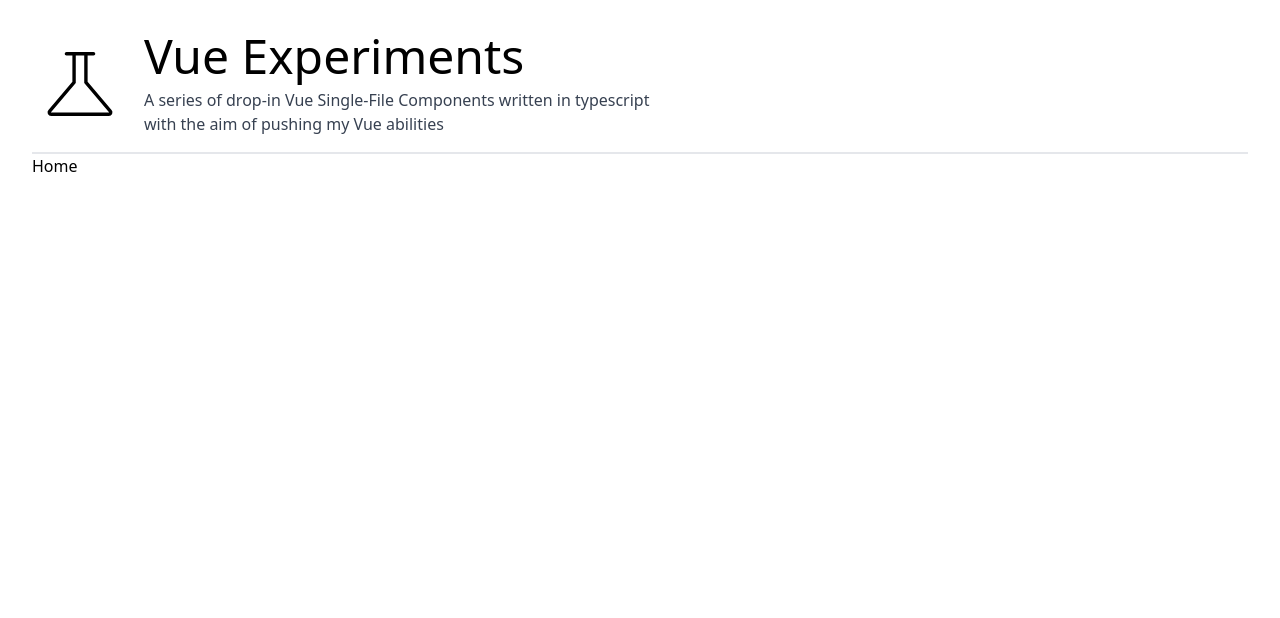
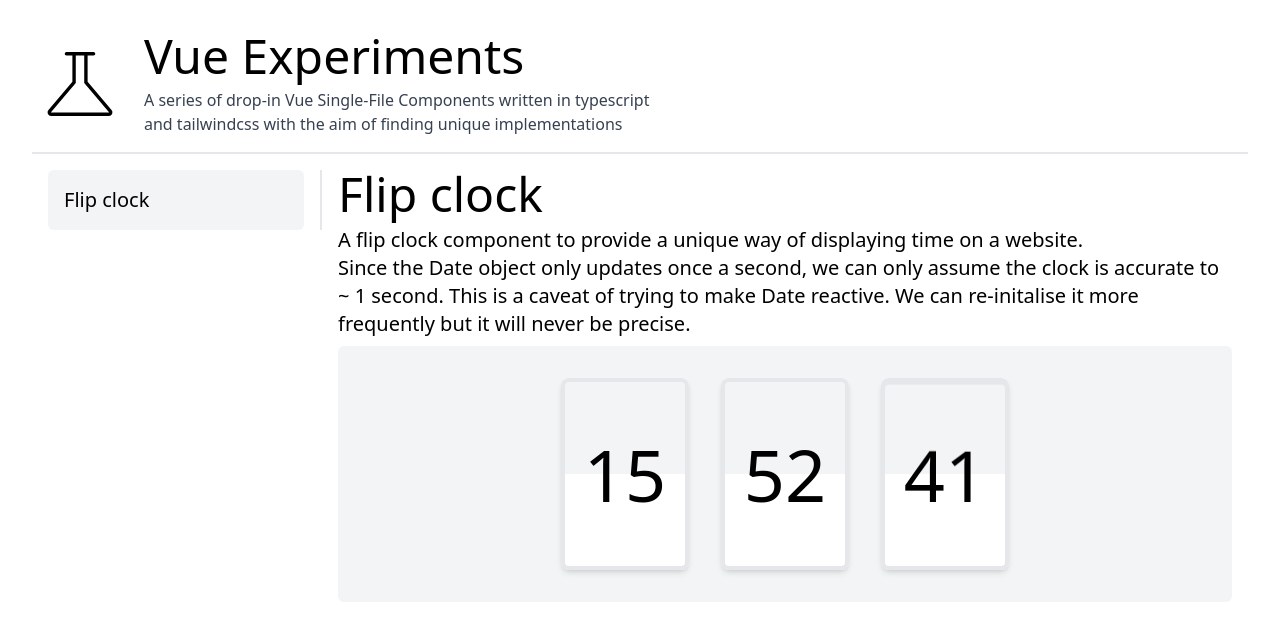
Before and after one commit to BenTopping/vue-experiments, a Vue app: page / in a window 1280 px wide. Shown: the top 618 px of the page. Built offline with nearby package versions, Linux system fonts and the light colour scheme.

Commit message:
feat(flip clock): Added flip clock experiment

```diff
--- a/src/App.vue
+++ b/src/App.vue
@@ -3,7 +3,7 @@
 </script>
 
 <template>
-  <div class="flex flex-col min-h-screen p-8">
+  <div class="flex flex-col min-h-screen h-full w-full p-8">
     <NavBar />
     <RouterView />
   </div>
--- /dev/null
+++ b/src/components/ExperimentContainer.vue
@@ -0,0 +1,8 @@
+<script setup lang="ts">
+</script>
+
+<template>
+    <div class="flex flex-col w-full h-full">
+        <h2 class="text-5xl font-light">Flip clock</h2>
+    </div>
+</template>
--- a/src/components/NavBar.vue
+++ b/src/components/NavBar.vue
@@ -10,7 +10,7 @@
         <h1 class="text-5xl font-light">Vue Experiments</h1>
         <span class="text-gray-700 text-wrap max-w-lg">
           A series of drop-in Vue Single-File Components written in typescript
-          with the aim of pushing my Vue abilities
+          and tailwindcss with the aim of finding unique implementations
         </span>
       </div>
     </div>
--- /dev/null
+++ b/src/components/SideBar.vue
@@ -0,0 +1,10 @@
+<script setup lang="ts">
+</script>
+
+<template>
+    <a class="flex flex-col h-full border-r-2 pr-4 mr-4">
+        <div class="flex rounded-md bg-gray-100 w-64 text-xl p-4 select-none cursor-pointer hover:text-white hover:bg-black transition">
+            <span>Flip clock</span>
+        </div>
+    </a>
+</template>
--- /dev/null
+++ b/src/components/experiments/FlipClock.vue
@@ -0,0 +1,121 @@
+<script setup lang="ts">
+import { ref, computed, onMounted, onUnmounted } from 'vue';
+
+let date: any = ref(new Date())
+let dateInterval: any = null
+
+const seconds = computed(() => padZero(date.value.getSeconds()))
+const minutes = computed(() => padZero(date.value.getMinutes()))
+const hours = computed(() => padZero(date.value.getHours()))
+
+function updateDate() {
+    date.value = new Date()
+}
+
+function padZero(i: number) {
+  const num = i < 10 ? "0" + i : i
+  return num;
+}
+
+onMounted(() => {
+    dateInterval = setInterval(updateDate, 1000)
+})
+onUnmounted(() => {
+    clearInterval(dateInterval)
+})
+</script>
+
+<template>
+    <div class="flex flex-col">
+        <div class="flex flex-col mb-2">
+            <h2 class="text-5xl font-light pb-2">Flip clock</h2>
+            <span class="text-xl">A flip clock component to provide a unique way of displaying time on a website.</span>
+            <span class="text-xl">
+                Since the Date object only updates once a second, we can only assume the clock is accurate to ~ 1 second.
+                This is a caveat of trying to make Date reactive. We can re-initalise it more frequently but it will never
+                be precise.
+            </span>
+        </div>
+        <div class="flex flex-row space-x-8 justify-center w-full p-8 rounded-md bg-gray-100 text-7xl">
+            <div class="rounded-lg w-32 h-48 text-center relative shadow-md text-black bg-white shadow-md">
+                <div class="h-1/2 rounded-t-lg">
+                    <transition name="flip-top">
+                        <div :key=hours class="absolute w-full h-1/2 overflow-hidden bg-gray-100 rounded-t-lg border-4 border-b-0">
+                            <span class="absolute bottom-0 -translate-x-1/2 translate-y-1/2">{{ hours }}</span>
+                        </div>
+                    </transition>
+                </div>
+                <div class="h-1/2 rounded-b-lg">
+                    <transition name="flip-bottom">
+                        <div :key=hours class="absolute w-full h-1/2 top-1/2 overflow-hidden bg-white rounded-b-lg border-4 border-t-0">
+                            <span class="absolute -translate-x-1/2 -translate-y-1/2">{{ hours }}</span>
+                        </div>
+                    </transition>
+                </div>
+            </div>
+            <div class="rounded-lg w-32 h-48 text-center relative shadow-md text-black bg-white shadow-md">
+                <div class="h-1/2 rounded-t-lg">
+                    <transition name="flip-top">
+                        <div :key=minutes class="absolute w-full h-1/2 overflow-hidden bg-gray-100 rounded-t-lg border-4 border-b-0">
+                            <span class="absolute bottom-0 -translate-x-1/2 translate-y-1/2">{{ minutes }}</span>
+                        </div>
+                    </transition>
+                </div>
+                <div class="h-1/2 rounded-b-lg">
+                    <transition name="flip-bottom">
+                        <div :key=minutes class="absolute w-full h-1/2 top-1/2 overflow-hidden bg-white rounded-b-lg border-4 border-t-0">
+                            <span class="absolute -translate-x-1/2 -translate-y-1/2">{{ minutes }}</span>
+                        </div>
+                    </transition>
+                </div>
+            </div>
+            <div class="rounded-lg w-32 h-48 text-center relative shadow-md text-black bg-white shadow-md">
+                <div class="h-1/2 rounded-t-lg">
+                    <transition name="flip-top">
+                        <div :key=seconds class="absolute w-full h-1/2 overflow-hidden bg-gray-100 rounded-t-lg border-4 border-b-0">
+                            <span class="absolute bottom-0 -translate-x-1/2 translate-y-1/2">{{ seconds }}</span>
+                        </div>
+                    </transition>
+                </div>
+                <div class="h-1/2 rounded-b-lg">
+                    <transition name="flip-bottom">
+                        <div :key=seconds class="absolute w-full h-1/2 top-1/2 overflow-hidden bg-white rounded-b-lg border-4 border-t-0">
+                            <span class="absolute -translate-x-1/2 -translate-y-1/2">{{ seconds }}</span>
+                        </div>
+                    </transition>
+                </div>
+            </div>
+        </div>
+    </div>
+</template>
+<style scoped>
+.flip-top-leave-active {
+    animation: flip-top 250ms ease-in;
+    transform-origin: bottom;
+    z-index: 10;
+}
+
+.flip-bottom-enter-active {
+    animation: flip-bottom 250ms ease-out 250ms;
+    transform-origin: top;
+    transform: rotateX(90deg);
+    z-index: 10;
+}
+
+.flip-bottom-leave-active {
+    transition: 500ms;
+}
+
+@keyframes flip-top {
+    100% {
+        transform: rotateX(90deg)
+    }
+}
+
+@keyframes flip-bottom {
+    100% {
+        transform: rotateX(0deg)
+    }
+}
+
+</style>
--- a/src/router/index.ts
+++ b/src/router/index.ts
@@ -1,13 +1,13 @@
 import { createRouter, createWebHistory } from 'vue-router'
-import HomeView from '../views/HomeView.vue'
+import MainView from '../views/MainView.vue'
 
 const router = createRouter({
   history: createWebHistory(import.meta.env.BASE_URL),
   routes: [
     {
       path: '/',
-      name: 'home',
-      component: HomeView
+      name: 'main',
+      component: MainView
     }
   ]
 })
--- a/src/views/HomeView.vue
+++ /dev/null
@@ -1,8 +0,0 @@
-<script setup lang="ts">
-</script>
-
-<template>
-  <main>
-    <div>Home</div>
-  </main>
-</template>
--- /dev/null
+++ b/src/views/MainView.vue
@@ -0,0 +1,13 @@
+<script setup lang="ts">
+import SideBar from "../components/SideBar.vue";
+import FlipClock from "../components/experiments/FlipClock.vue"
+</script>
+
+<template>
+  <div class="flex min-h-screen p-4">
+    <SideBar />
+    <div class="w-full">
+      <FlipClock />
+    </div>
+  </div>
+</template>
```
